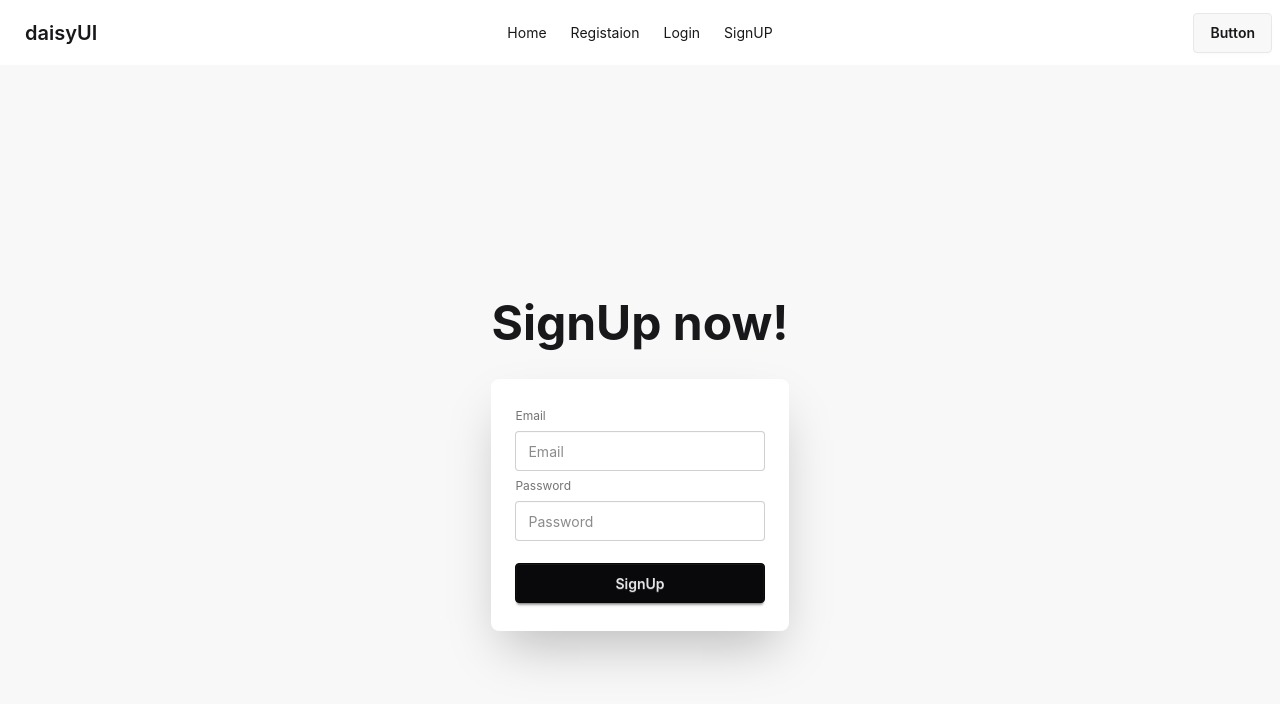
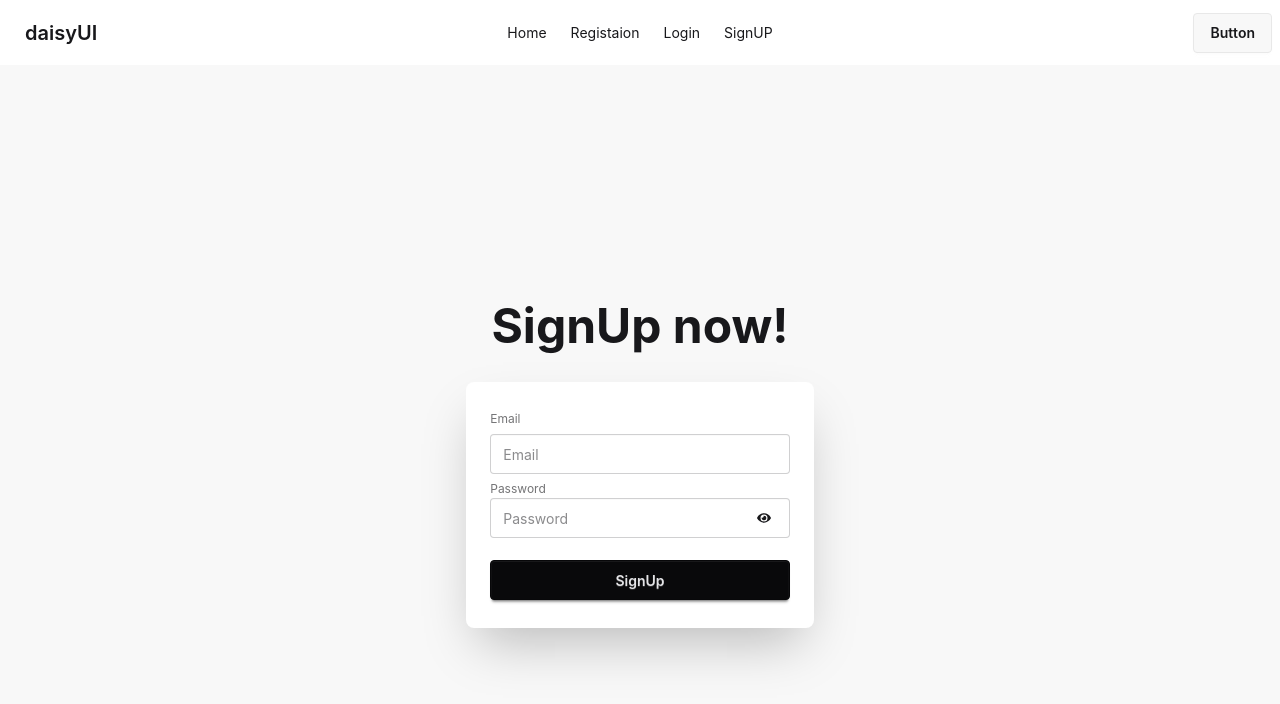
Before and after one commit to asik247/firebase-third, a React (Vite) app: page /signup in a window 1280 px wide. Shown: the top 704 px of the page. Built offline with nearby package versions, Linux system fonts and the light colour scheme.

Commit message:
error showing and successfully message done

```diff
--- a/src/Components/SignUp/SignUp.jsx
+++ b/src/Components/SignUp/SignUp.jsx
@@ -1,20 +1,37 @@
 import { createUserWithEmailAndPassword } from 'firebase/auth';
-import React from 'react';
+import React, { useState } from 'react';
 import { auth } from '../../firebase/firebase.init';
+import { LuEyeOff } from 'react-icons/lu';
+import { FaEye } from 'react-icons/fa';
 
 const SignUp = () => {
+    // error state code here now;
+    const [error, setError] = useState('');
+    const [sucess, setSucess] = useState(false);
+    const [showEye, setShowEye] = useState(false)
     const handleSignUp = (e) => {
         e.preventDefault();
+        // Reset;
+        setError('')
+        setSucess(false)
         const email = e.target.email.value;
         const password = e.target.password.value;
         console.log(email, password);
         createUserWithEmailAndPassword(auth, email, password)
             .then(res => {
                 console.log(res.user);
+                setSucess(res.user)
             }).catch(error => {
                 console.log(error);
+                setError(error.message)
             })
 
+    }
+
+    // show eye btn;
+    const handleShowEye = (e) => {
+        e.preventDefault();
+        setShowEye(!showEye);
     }
     return (
         <div className="hero bg-base-200 min-h-screen">
@@ -29,10 +46,23 @@ const SignUp = () => {
                             <fieldset className="fieldset">
                                 <label className="label">Email</label>
                                 <input type="email" name='email' className="input" placeholder="Email" />
-                                <label className="label">Password</label>
-                                <input type="password" name='password' className="input" placeholder="Password" />
+
+                                <div className='relative'>
+                                    <label className="label">Password</label>
+                                    <input type={showEye ? 'text' : 'password'} name='password' className="input" placeholder="Password" />
+                                    <button onClick={handleShowEye} className='btn btn-ghost absolute right-0.5'>
+                                        {showEye ? <LuEyeOff /> : <FaEye />}
+                                    </button>
+                                </div>
 
                                 <button className="btn btn-neutral mt-4">SignUp</button>
+                                {/* error message */}
+                                {
+                                    sucess && <p className='text-2xl font-bold text-green-600'>Successfully SingUp</p>
+                                }
+                                {
+                                    error && <p className='text-2xl font-bold text-red-600'>{error}</p>
+                                }
                             </fieldset>
                         </form>
                     </div>
```
